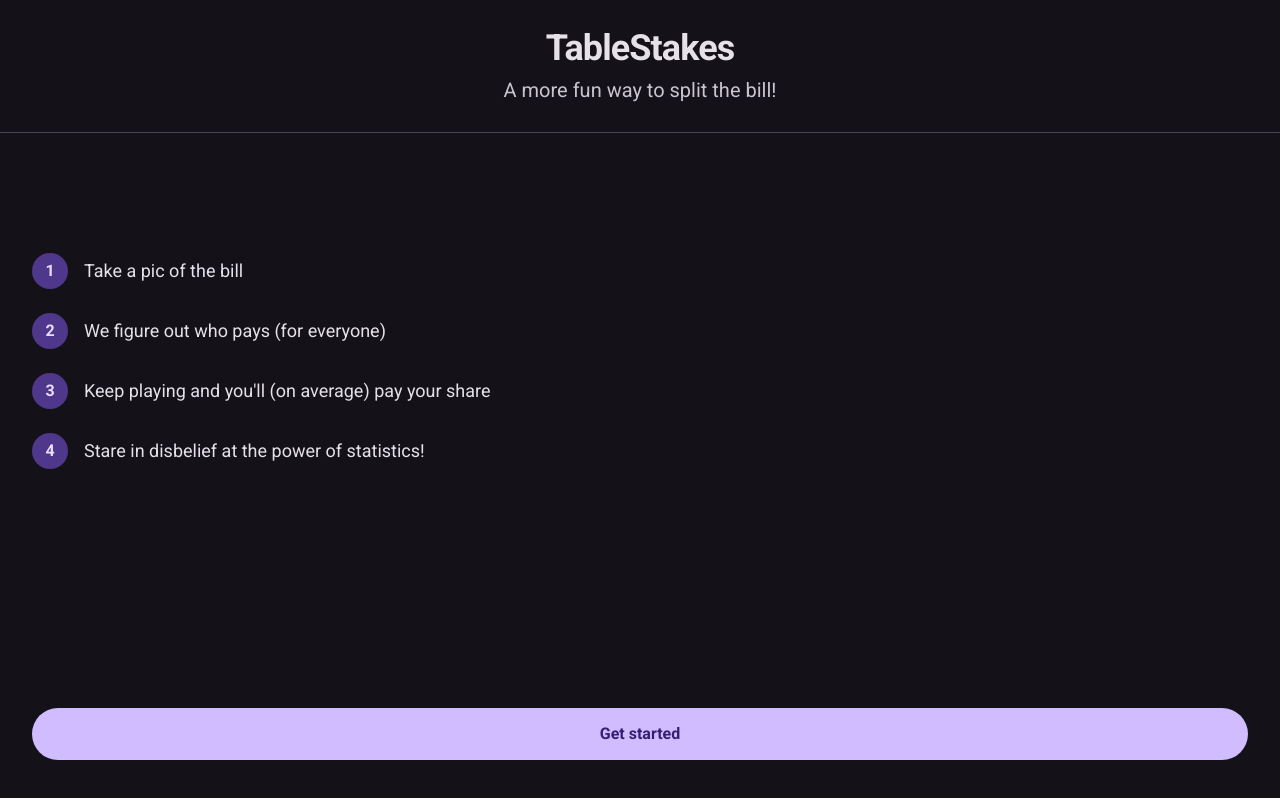
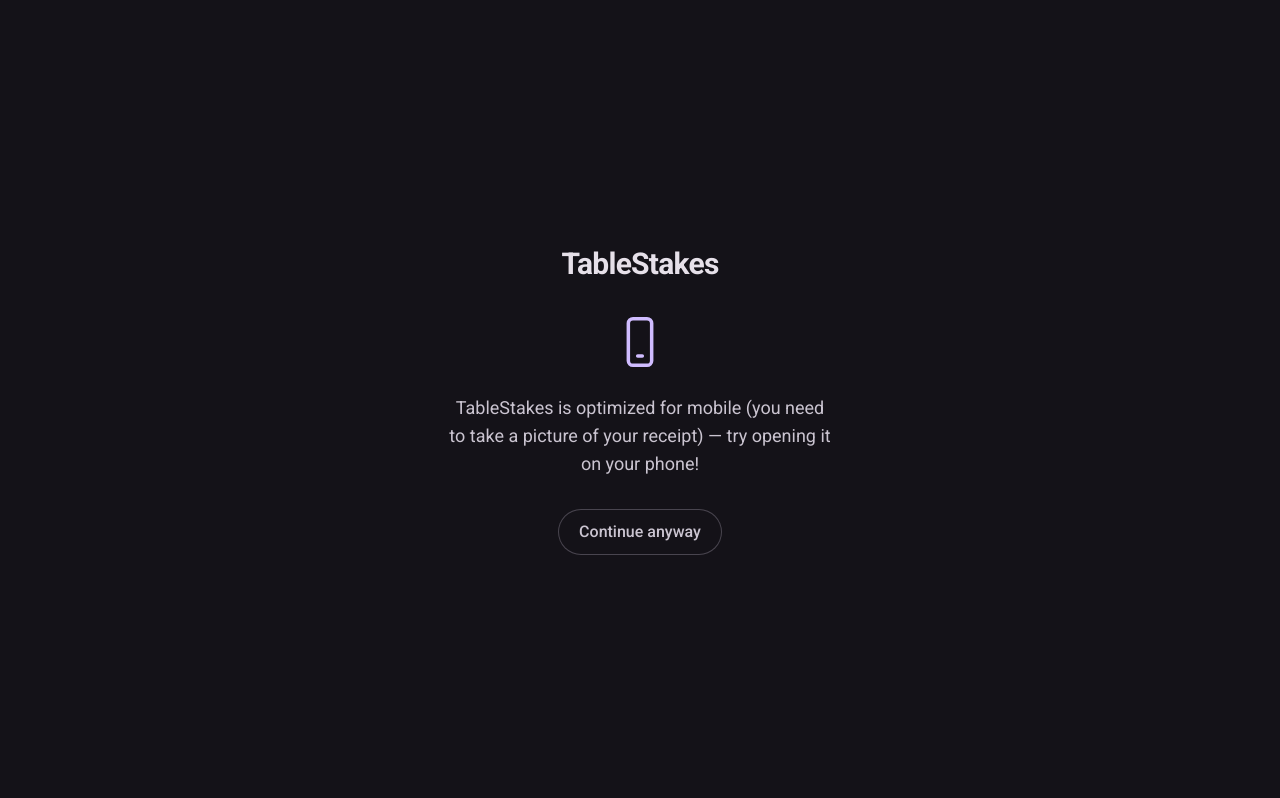
Before and after one commit to dmvaldman/tablestakes, a React (Vite) app: page / in a window 1280 px wide. Built offline with nearby package versions, Linux system fonts and the light colour scheme; no server answers.

Commit message:
Desktop lander

```diff
--- a/src/App.tsx
+++ b/src/App.tsx
@@ -21,6 +21,16 @@ function shareCodeFromPath(): string | null {
   return m ? m[1] : null;
 }
 
+// The core flow needs the phone camera, so on a non-touch / wide screen we steer
+// people to their phone (the share-link page is exempt — it just confirms paid).
+function isDesktop(): boolean {
+  const ua = navigator.userAgent;
+  const mobileUA = /Android|iPhone|iPad|iPod|Mobile|Silk/i.test(ua);
+  const coarse = window.matchMedia?.("(pointer: coarse)").matches;
+  const narrow = window.matchMedia?.("(max-width: 640px)").matches;
+  return !(mobileUA || coarse || narrow);
+}
+
 export default function App() {
   const [me, setMe] = useState<Me | null>(() => {
     // Testing helper: visiting "?reset" clears your identity → back to the name screen.
@@ -39,6 +49,8 @@ export default function App() {
   const [onboarded, setOnboarded] = useState(false); // dismissed first-run instructions
   const renameUser = useMutation(api.meals.renameUser);
   const shareCode = shareCodeFromPath();
+  const [desktop] = useState(isDesktop);
+  const [desktopDismissed, setDesktopDismissed] = useState(false);
 
   async function saveIdentity(first: string, last: string) {
     setEditing(false);
@@ -55,6 +67,10 @@ export default function App() {
     window.addEventListener("popstate", onPop);
     return () => window.removeEventListener("popstate", onPop);
   }, []);
+
+  // Desktop steer — but never on a share link (joining/confirming works fine).
+  if (!shareCode && desktop && !desktopDismissed)
+    return <DesktopNotice onClose={() => setDesktopDismissed(true)} />;
 
   if (!me) {
     // First-run instructions on the home route only — never on a share link
@@ -168,3 +184,35 @@ export default function App() {
     </div>
   );
 }
+
+function DesktopNotice({ onClose }: { onClose: () => void }) {
+  return (
+    <div className="flex h-[100svh] flex-col items-center justify-center bg-surface px-8 text-center text-on-surface">
+      <h1 className="text-3xl font-bold tracking-tight">TableStakes</h1>
+      <svg
+        width="56"
+        height="56"
+        viewBox="0 0 24 24"
+        fill="none"
+        stroke="currentColor"
+        strokeWidth="1.5"
+        strokeLinecap="round"
+        strokeLinejoin="round"
+        className="mt-8 text-primary"
+      >
+        <rect x="7" y="2" width="10" height="20" rx="2" />
+        <path d="M11 18h2" />
+      </svg>
+      <p className="mt-6 max-w-sm text-lg text-on-surface-variant">
+        TableStakes is optimized for mobile (you need to take a picture of your
+        receipt) — try opening it on your phone!
+      </p>
+      <button
+        onClick={onClose}
+        className="mt-8 rounded-full px-5 py-2.5 font-medium text-on-surface-variant ring-1 ring-outline-variant transition active:scale-95"
+      >
+        Continue anyway
+      </button>
+    </div>
+  );
+}
```
